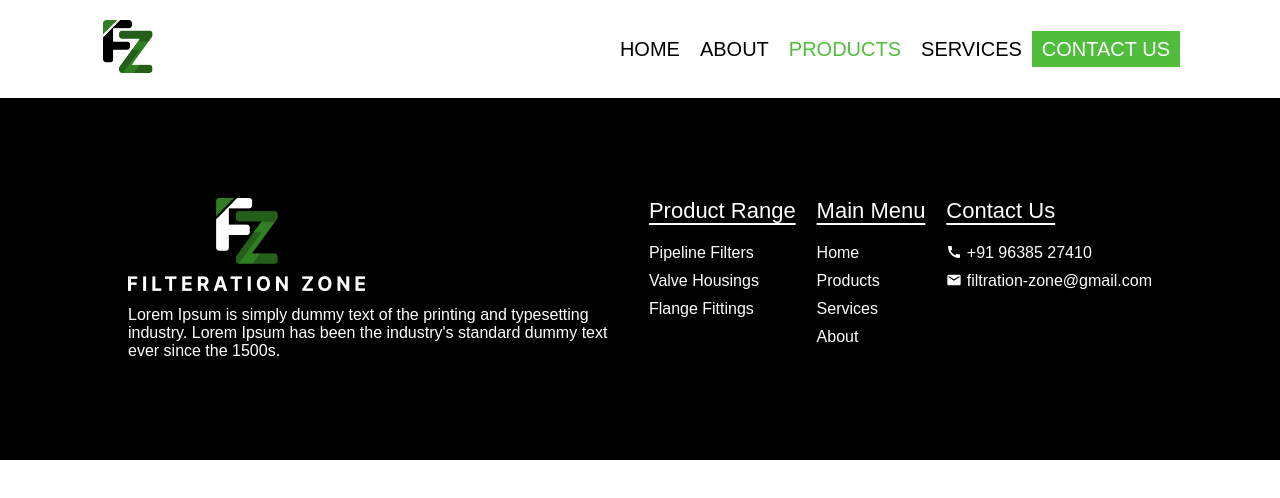
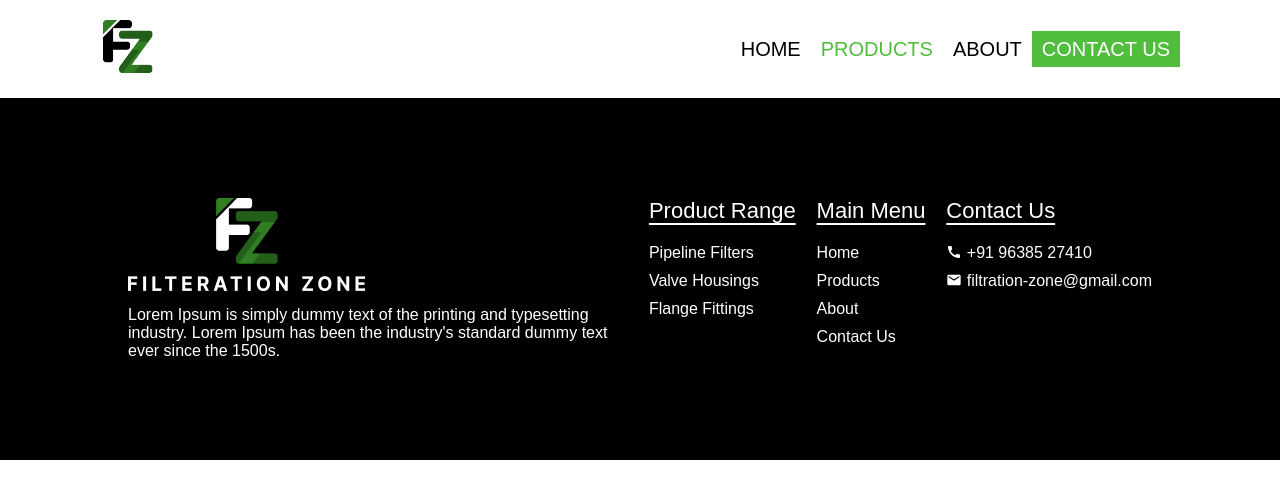
Before and after one commit to siddharthSukhadiya/filtration-zone, a React (Create React App) app: page /products in a window 1280 px wide. Shown: the top 498 px of the page. Built offline with nearby package versions, Linux system fonts and the light colour scheme.

Commit message:
Setup products

```diff
--- a/src/components/Footer.jsx
+++ b/src/components/Footer.jsx
@@ -6,7 +6,7 @@ import companyLogo from '../assets/companyLogoWhite.png'
 
 import { MdCall, MdEmail } from 'react-icons/md';
 
-function Footer() {
+const Footer = () => {
 
 	return (<footer>
 		<div className='container'>
@@ -28,8 +28,8 @@ function Footer() {
 		 			<ul>
 		 				<li><NavLink to='/'>Home</NavLink></li>
 		 				<li><NavLink to='/products'>Products</NavLink></li>
-		 				<li><NavLink to='/services'>Services</NavLink></li>
 		 				<li><NavLink to='/about'>About</NavLink></li>
+		 				<li><NavLink to='/contact-us'>Contact Us</NavLink></li>
 		 			</ul>
 		 		</div>
 		 		<div className='contact'>
--- a/src/components/navbar.jsx
+++ b/src/components/navbar.jsx
@@ -4,7 +4,7 @@ import { NavLink } from 'react-router-dom'
 import companyLogo from '../assets/companyLogo.png'
 import '../styles/navbar.css'
 
-export default function Header () {
+const Header = () => {
 
 	return (<header>
 		 <div className='logo'>
@@ -15,11 +15,12 @@ export default function Header () {
 		<nav>
 			<ul className='desktop-menu'>
                 <li><NavLink to='/' className={({ isActive }) => isActive ? 'active-link' : ''} >Home</NavLink></li>
+                <li><NavLink to='/products' className={({ isActive }) => isActive ? 'active-link' : ''} >Products</NavLink></li>
                 <li><NavLink to='/about' className={({ isActive }) => isActive ? 'active-link' : ''} >About</NavLink></li>
-                <li><NavLink to='/products' className={({ isActive }) => isActive ? 'active-link' : ''} >Products</NavLink></li>
-                <li><NavLink to='/services' className={({ isActive }) => isActive ? 'active-link' : ''} >Services</NavLink></li>
                 <li><NavLink to='/contact-us' className='contact-us' >Contact Us</NavLink></li>
             </ul>
 		</nav>
 	</header>)
 }
+
+export default Header
--- a/src/pages/Home.jsx
+++ b/src/pages/Home.jsx
@@ -7,7 +7,7 @@ import teeStrainers from '../assets/homePage/tee-strainers.webp'
 import filtersImg from '../assets/homePage/filters.webp'
 import filterHousingImg from '../assets/homePage/filter-housing.webp'
 
-function Home () {
+const Home = () => {
 
 	return (<div id='home'>
 		<div className='hero-section'>
--- /dev/null
+++ b/src/styles/products.css
@@ -0,0 +1,3 @@
+#products {
+
+}
```
Also changed, not shown: src/pages/Products.jsx (added, +10 -0 lines).
